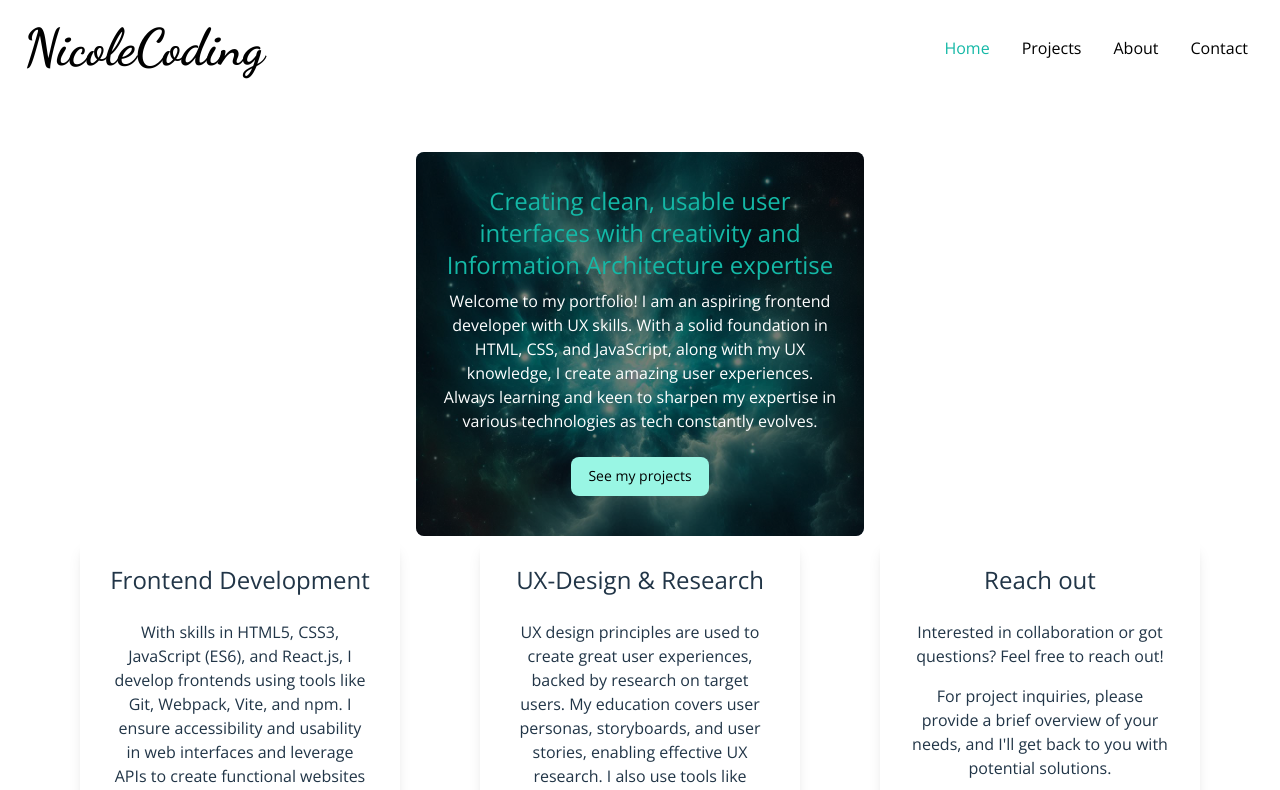
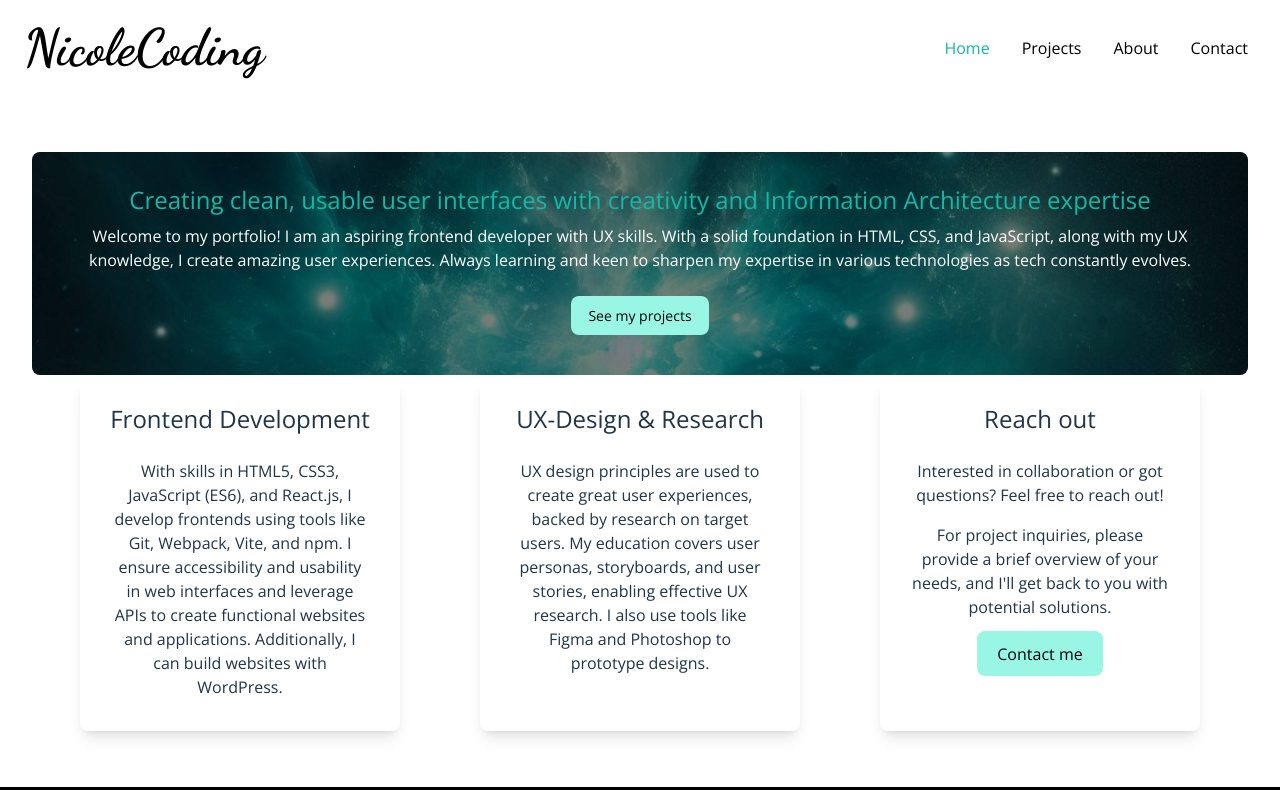
Before and after one commit to NicoleCoding/Portfolio-react, a React (Vite) app: page / in a window 1280 px wide. Shown: the top 790 px of the page. Built offline with nearby package versions, Linux system fonts and the light colour scheme.

Commit message:
- Hero fix attempt

```diff
--- a/src/pages/Home.jsx
+++ b/src/pages/Home.jsx
@@ -4,7 +4,7 @@ import Button from "../components/Button";
 export default function Home() {
     return (
         <section className="container mx-auto p-4 md:p-8 max-w-screen-4xl font-custom">
-            <section id="hero" className="p-4 sm:p-2 relative flex flex-col justify-center items-center bg-hero-background bg-no-repeat bg-cover text-white rounded-lg h-60 sm:h-80 md:h-96 bg-center aspect-square sm:aspect-auto overflow-hidden max-w-md mx-auto">
+            <section id="hero" className="p-0 sm:p-2 relative flex flex-col md:flex-col justify-between items-center bg-hero-background bg-no-repeat bg-cover text-white rounded-lg h-25 bg-center aspect-square sm:aspect-auto overflow-hidden">
                 <div className="absolute inset-0 bg-black bg-opacity-50 rounded-lg"></div>
                 <div className="relative z-10 text-white px-4 py-6 flex flex-col items-center justify-center h-full">
                 <h2 className="font-bold text-lg sm:text-2xl text-teal-500 text-center">
```
